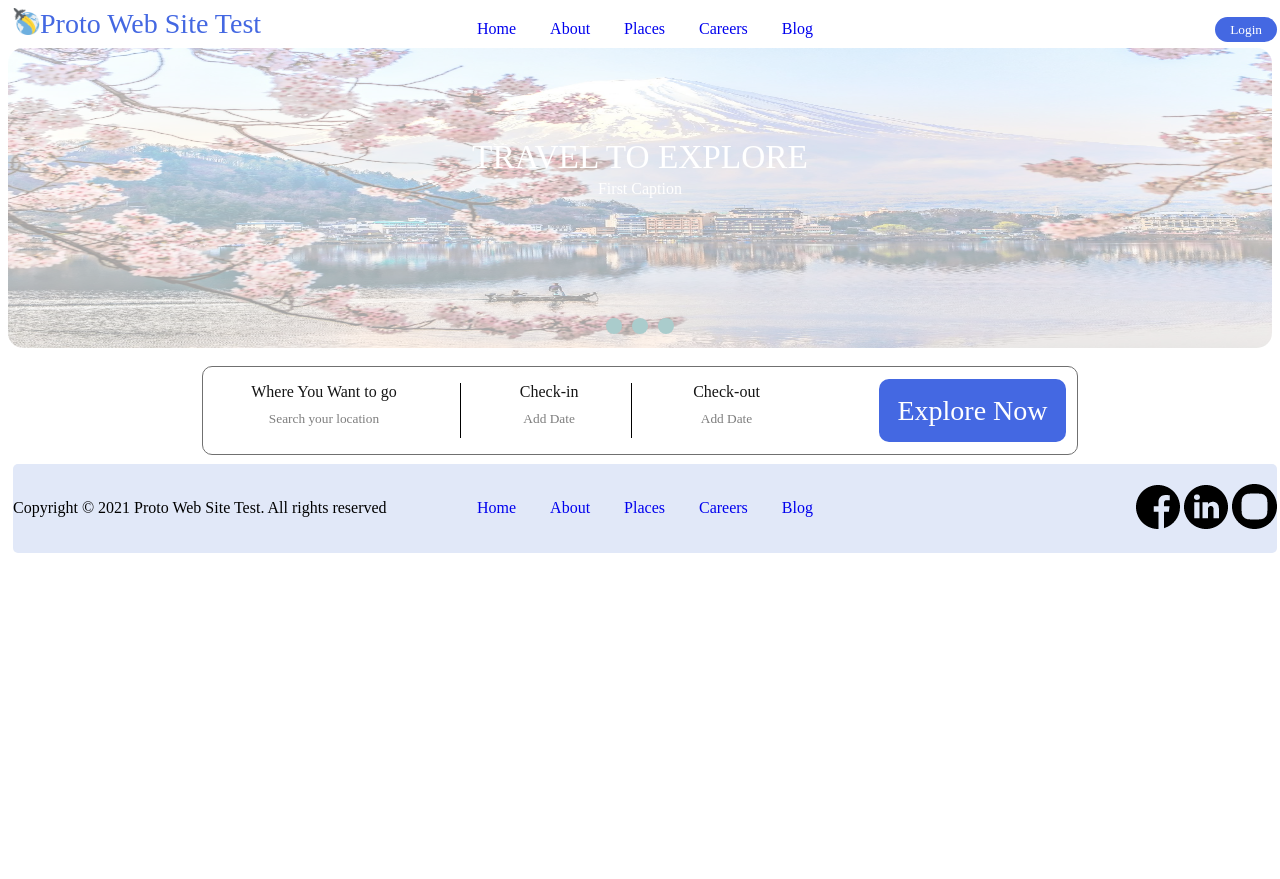
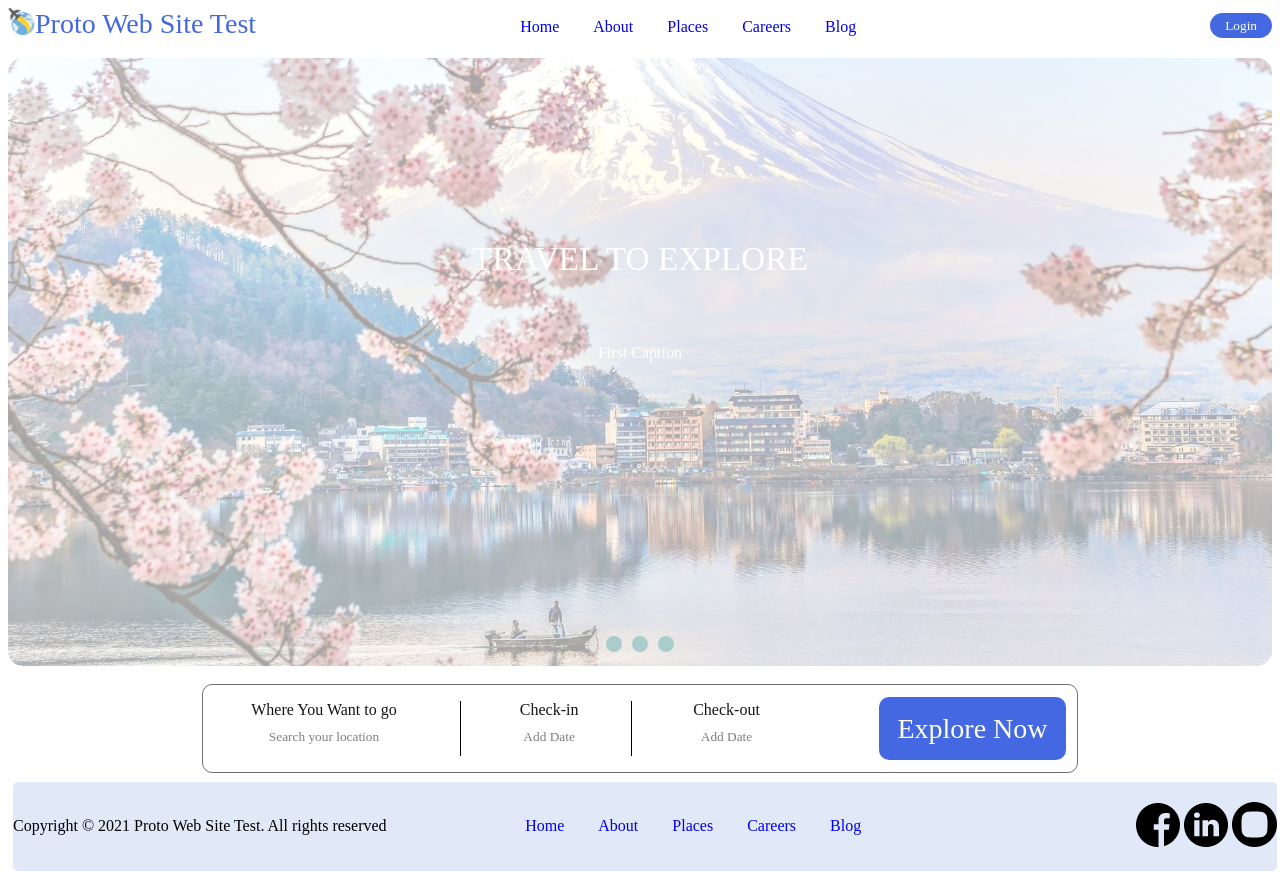
Before and after one commit to vrispo/webpageSampleProject, a PHP site: page / in a window 1280 px wide. Before the commit the page ends 553 px from the top, so only its background shows below. Run offline with PHP 8.4, Linux system fonts and the light colour scheme.

Commit message:
Style adj
-sostituito elemento immagine dello slider con sfondo immagine
-sistemate alcune dimensioni e stili di testo

```diff
--- a/index.php
+++ b/index.php
@@ -29,21 +29,19 @@
             <!-- Slideshow container -->
             <div class="slideshow-container fade">
                 <!-- Full images with numbers and message Info -->
-                <div class="Containers">
+                <div class="Containers" style="background-image: url('./Images/image1.jpg')">
                     <div class="MessageInfo">travel to explore</div>
-                    <img src="./Images/image1.jpg" style="width:100%">
+                    <!-- <img src="./Images/image1.jpg" style="width:100%"> -->
                     <div class="Info">First Caption</div>
                 </div>
 
-                <div class="Containers">
+                <div class="Containers" style="background-image: url('./Images/image2.jpg')">
                     <div class="MessageInfo">travel to explore</div>
-                    <img src="./Images/image2.jpg" style="width:100%">
                     <div class="Info">Second Caption</div>
                 </div>
 
-                <div class="Containers">
+                <div class="Containers" style="background-image: url('./Images/image3.jpg')">
                     <div class="MessageInfo">travel to explore</div>
-                    <img src="./Images/image3.jpg" style="width:100%">
                     <div class="Info">Third Caption</div>
                 </div>
                 <!-- The circles/dots -->
--- a/screenstyle.css
+++ b/screenstyle.css
@@ -5,6 +5,7 @@
 */
 body{
     max-width: 1786px;
+    min-width: 995px;
 }
 
 a{
@@ -14,16 +15,16 @@ a{
 #barra{
     position: relative;
     width: 100%;
-    height: 30px;
-    margin: 5px;
+    height: 40px;
 }
 
 #bartitle{
     position: absolute;
-    bottom: 0px;
-    left: 0px;
-    top: 0px;
+    top: 50%;
+    left: 0;
+    margin-top: -20px;
     width: 30%;
+    min-width: 289px;
     font-family: "Raleway";
     font-size: 21pt;
     color: #4468E2;
@@ -35,9 +36,11 @@ a{
 
 #barlink{
     position: absolute;
-    bottom: 0px;
+    top: 50%;
     left: 30%;
+    margin-top: -10px;
     width: 40%;
+    min-width: 602px;
     text-align: center;
     font-family: "Raleway";
     font-size: 12pt;
@@ -51,9 +54,11 @@ a{
 
 #barlogin{
     position: absolute;
-    bottom: 0px;
+    top: 50%;
+    margin-top: -10px;
     right: 0px;
     width: 30%;
+    min-width: 104px;
     text-align: right;
     font-family: "Raleway";
     font-size: 10pt;
@@ -81,6 +86,7 @@ a{
     position: absolute;
     bottom: 40%;
     left: 0px;
+    min-width: 606px;
     width: 30%;
     font-family: "Proxima Nova";
     font-size: 12pt;
@@ -92,6 +98,7 @@ a{
     bottom: 40%;
     left: 30%;
     width: 40%;
+    min-width: 602px;
     text-align: center;
     font-family: "Proxima Nova";
     font-size: 12pt;
@@ -122,20 +129,20 @@ a{
 /* Slideshow container */
 .slideshow-container {
   width: 100%;
-  height : 300px;
+  height : 608px;
   position: relative;
   margin: auto;
 }
 
 /* Make the images invisible by default */
 .Containers {
-  display: none;
-}
-
-.Containers img{
-    height: 300px;
-    width: auto;
+    width: 100%;
+    height : 608px;
+    display: none;
     border-radius: 15px;
+    background-position: center; /* Center the image */
+    background-repeat: no-repeat; /* Do not repeat the image */
+    background-size: cover; /* Resize the background image to cover the entire container */
 }
 
 /* Caption Info */
```
